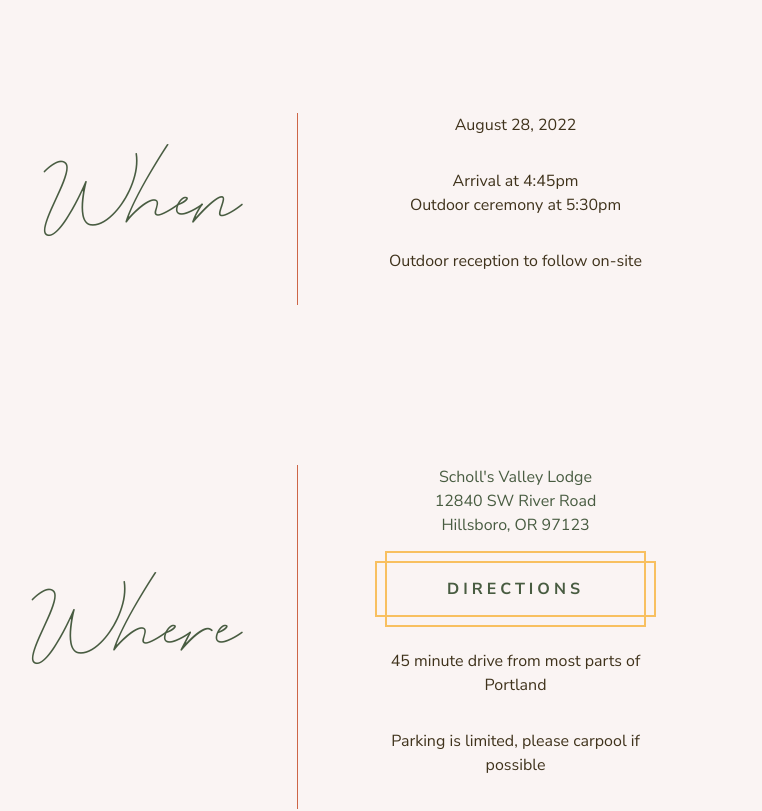
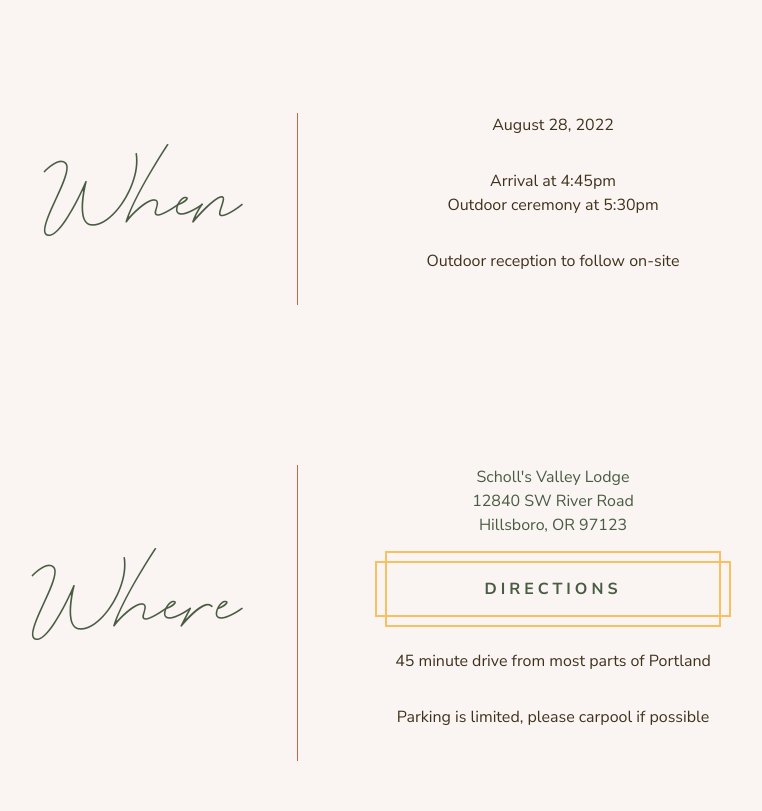
Before and after one commit to rlycrvns/weddingV3, a Next.js app: page /info in a window 1280 px wide. Shown: the part 490-1301 px from the top of the page, without its empty margins (343-1105 px from the left). Built offline with nearby package versions, Linux system fonts and the light colour scheme.

Commit message:
update col style

```diff
--- a/styles/Page.module.scss
+++ b/styles/Page.module.scss
@@ -43,9 +43,10 @@
     gap: 1rem;
     margin-inline: auto;
     @media (min-width: breakpoint.$md) {
-      grid-template-columns: 325px 5rem 325px;
+      grid-template-columns: 400px 5rem 400px;
     }
     h2 {
+      white-space: nowrap;
       color: var(--green);
       font-family: var(--font-names);
       font-size: calc(var(--font-size-h2) * 1.5);
```
